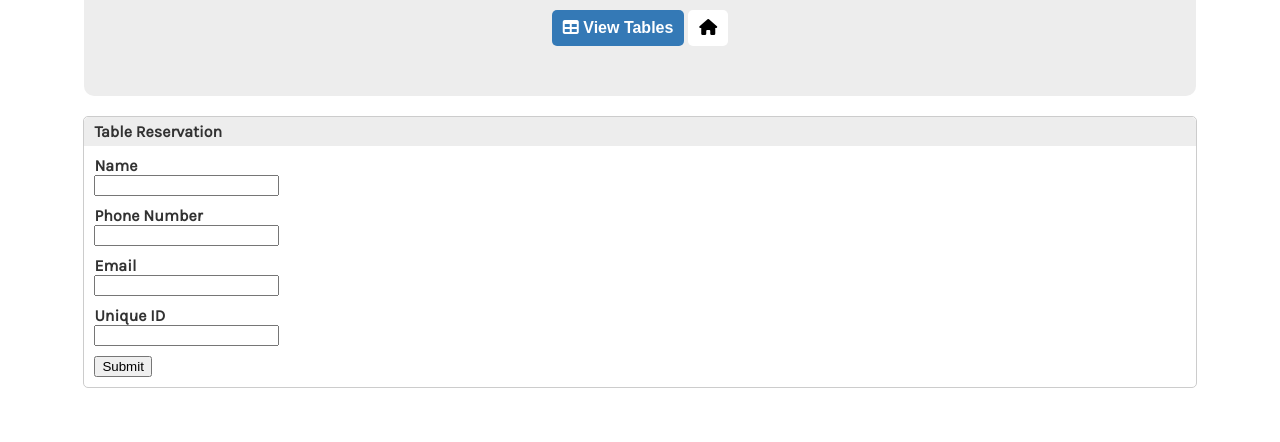
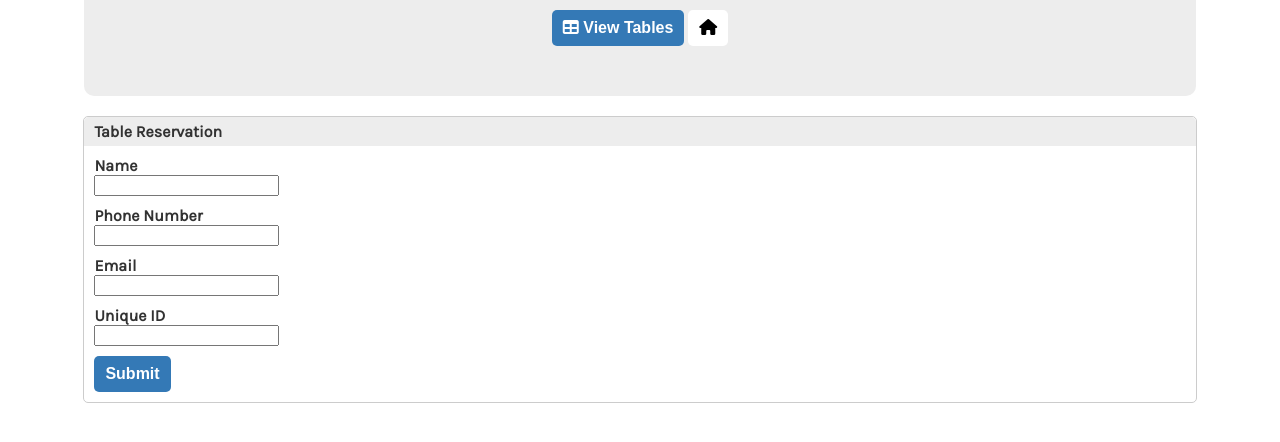
Before and after one commit to tylersweeney/hotRestaurant, a website: page reserve.html in a window 1280 px wide. Shown: the part 312-754 px from the top of the page. Drawn offline with nearby package versions, Linux system fonts and the light colour scheme.

Commit message:
Style submit button

```diff
--- a/assets/css/styles.css
+++ b/assets/css/styles.css
@@ -29,7 +29,7 @@ p.message {
   font-size: 2em;
 }
 
-button {
+button, input[type=submit] {
   font-size: 1em;
   font-weight: bold;
   padding: 9px 11px;
@@ -45,7 +45,8 @@ button#home {
   color: black;
 }
 
-button#tables {
+button#tables,
+input[type=submit] {
   background-color: #3479B6;
 }
 
```
